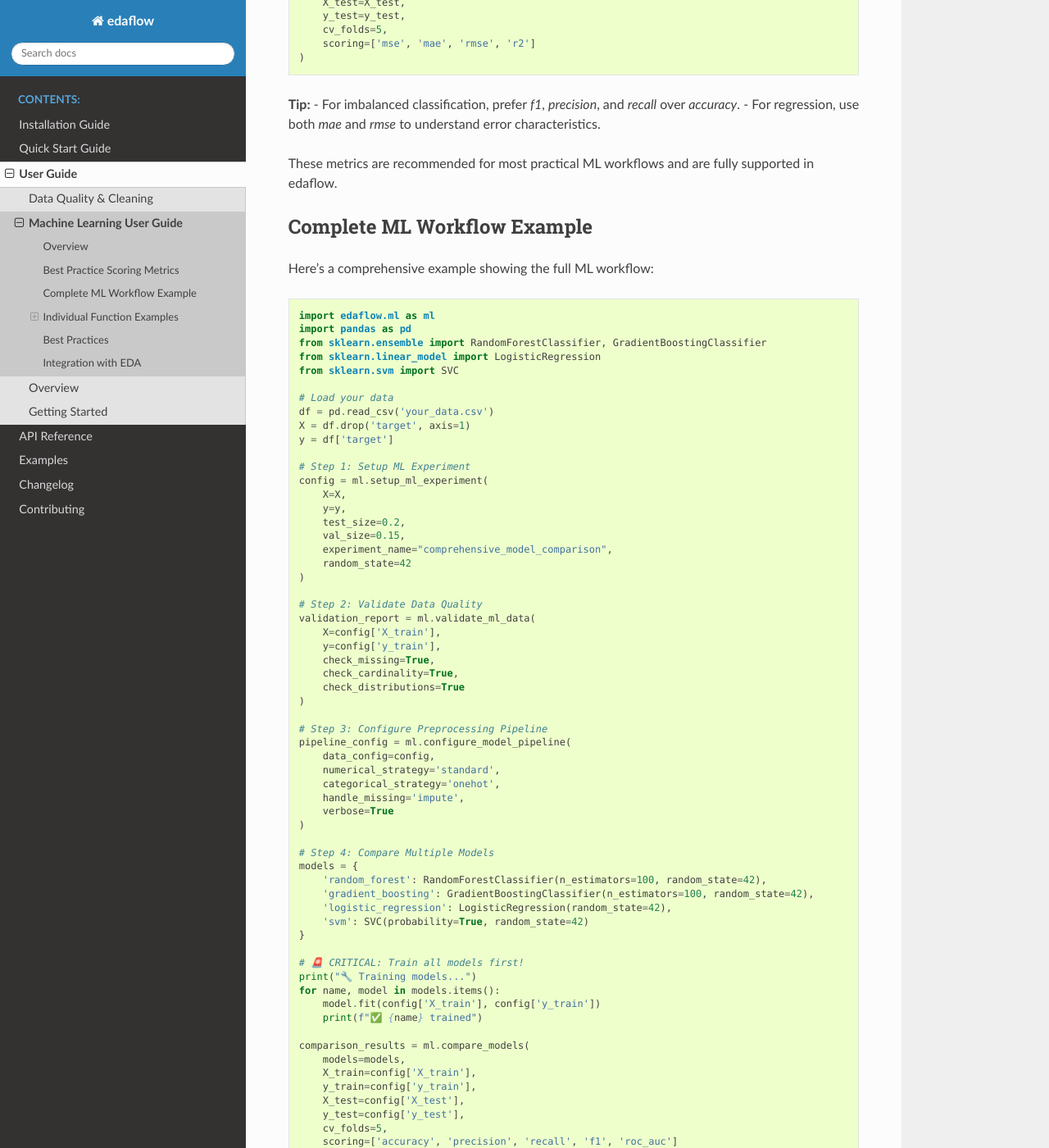
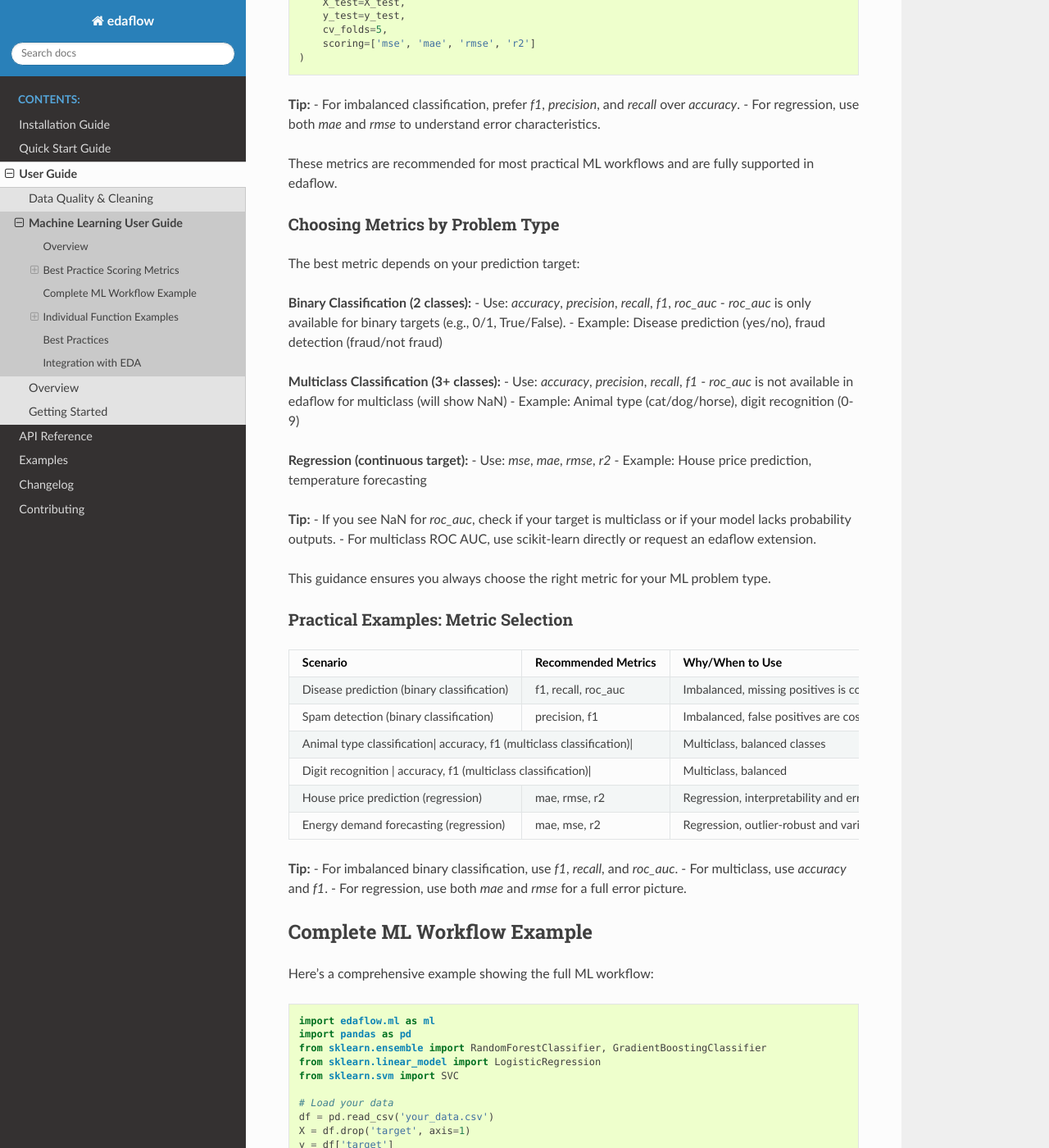
Before and after one commit to evanlow/edaflow, a Sphinx documentation site: the page built from docs/source/user_guide/ml_guide.rst, in a window 1280 px wide and 1400 px high, scrolled down 1423 px. Shown: the whole window at 82% size. Built offline with Sphinx 7.4.7 and the Read the Docs theme 3.1.0, drawn with Linux system fonts in a browser that asks for light colours; pages that are not in the unit, such as notebooks, are missing from menus.

Commit message:
docs: add practical metric selection examples and best practice guidance to ML user guide

```diff
--- a/docs/source/user_guide/ml_guide.rst
+++ b/docs/source/user_guide/ml_guide.rst
@@ -67,6 +67,61 @@ You can specify any of these metrics in the `scoring` argument of `ml.compare_mo
 - For regression, use both `mae` and `rmse` to understand error characteristics.
 
 These metrics are recommended for most practical ML workflows and are fully supported in edaflow.
+
+Choosing Metrics by Problem Type
+~~~~~~~~~~~~~~~~~~~~~~~~~~~~~~~
+
+The best metric depends on your prediction target:
+
+**Binary Classification (2 classes):**
+- Use: `accuracy`, `precision`, `recall`, `f1`, `roc_auc`
+- `roc_auc` is only available for binary targets (e.g., 0/1, True/False).
+- Example: Disease prediction (yes/no), fraud detection (fraud/not fraud)
+
+**Multiclass Classification (3+ classes):**
+- Use: `accuracy`, `precision`, `recall`, `f1`
+- `roc_auc` is not available in edaflow for multiclass (will show NaN)
+- Example: Animal type (cat/dog/horse), digit recognition (0-9)
+
+**Regression (continuous target):**
+- Use: `mse`, `mae`, `rmse`, `r2`
+- Example: House price prediction, temperature forecasting
+
+**Tip:**
+- If you see NaN for `roc_auc`, check if your target is multiclass or if your model lacks probability outputs.
+- For multiclass ROC AUC, use scikit-learn directly or request an edaflow extension.
+
+This guidance ensures you always choose the right metric for your ML problem type.
+
+Practical Examples: Metric Selection
+~~~~~~~~~~~~~~~~~~~~~~~~~~~~~~~~~~~
+
++---------------------------+---------------------+-------------------------------+
+| Scenario                  | Recommended Metrics | Why/When to Use               |
++===========================+=====================+===============================+
+| Disease prediction        | f1, recall, roc_auc | Imbalanced, missing positives |
+| (binary classification)   |                     | is costly                     |
++---------------------------+---------------------+-------------------------------+
+| Spam detection            | precision, f1       | Imbalanced, false positives   |
+| (binary classification)   |                     | are costly                    |
++---------------------------+---------------------+-------------------------------+
+| Animal type classification| accuracy, f1        | Multiclass, balanced classes  |
+| (multiclass classification)|                    |                               |
++---------------------------+---------------------+-------------------------------+
+| Digit recognition         | accuracy, f1        | Multiclass, balanced          |
+| (multiclass classification)|                    |                               |
++---------------------------+---------------------+-------------------------------+
+| House price prediction    | mae, rmse, r2       | Regression, interpretability  |
+| (regression)              |                     | and error size matter         |
++---------------------------+---------------------+-------------------------------+
+| Energy demand forecasting | mae, mse, r2        | Regression, outlier-robust    |
+| (regression)              |                     | and variance explained        |
++---------------------------+---------------------+-------------------------------+
+
+**Tip:**
+- For imbalanced binary classification, use `f1`, `recall`, and `roc_auc`.
+- For multiclass, use `accuracy` and `f1`.
+- For regression, use both `mae` and `rmse` for a full error picture.
 
 Complete ML Workflow Example
 -----------------------------
```
